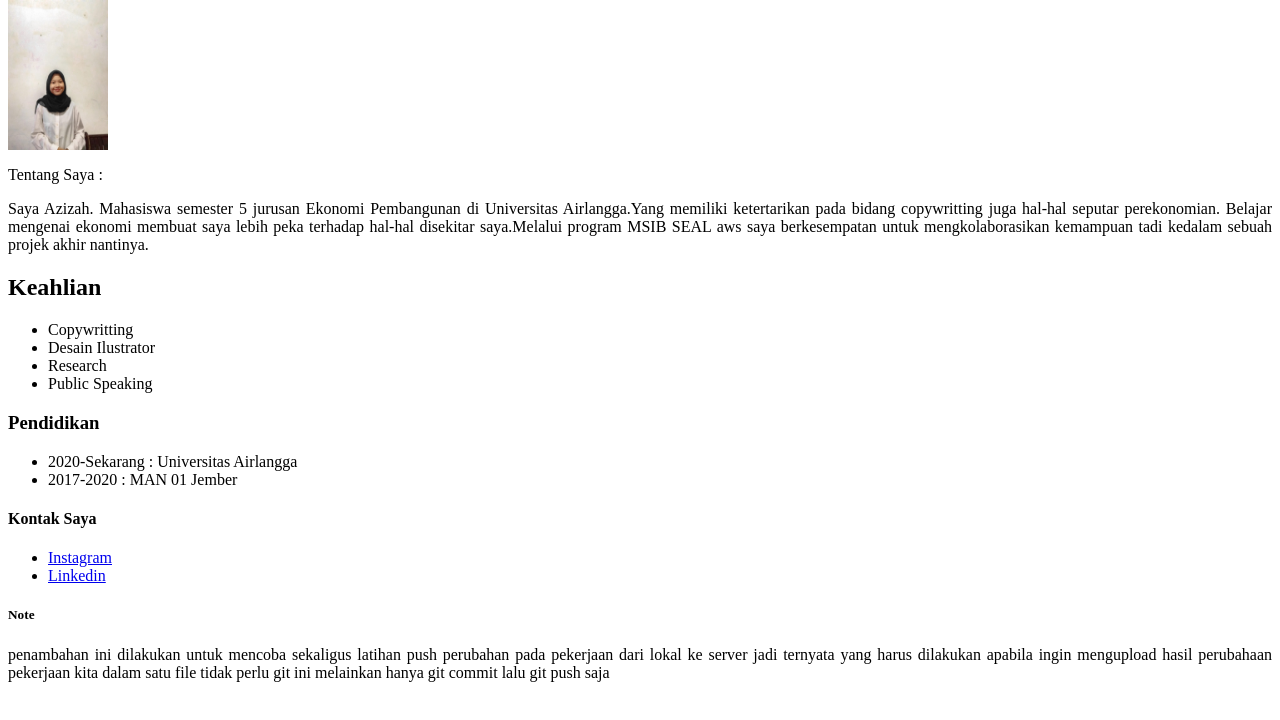
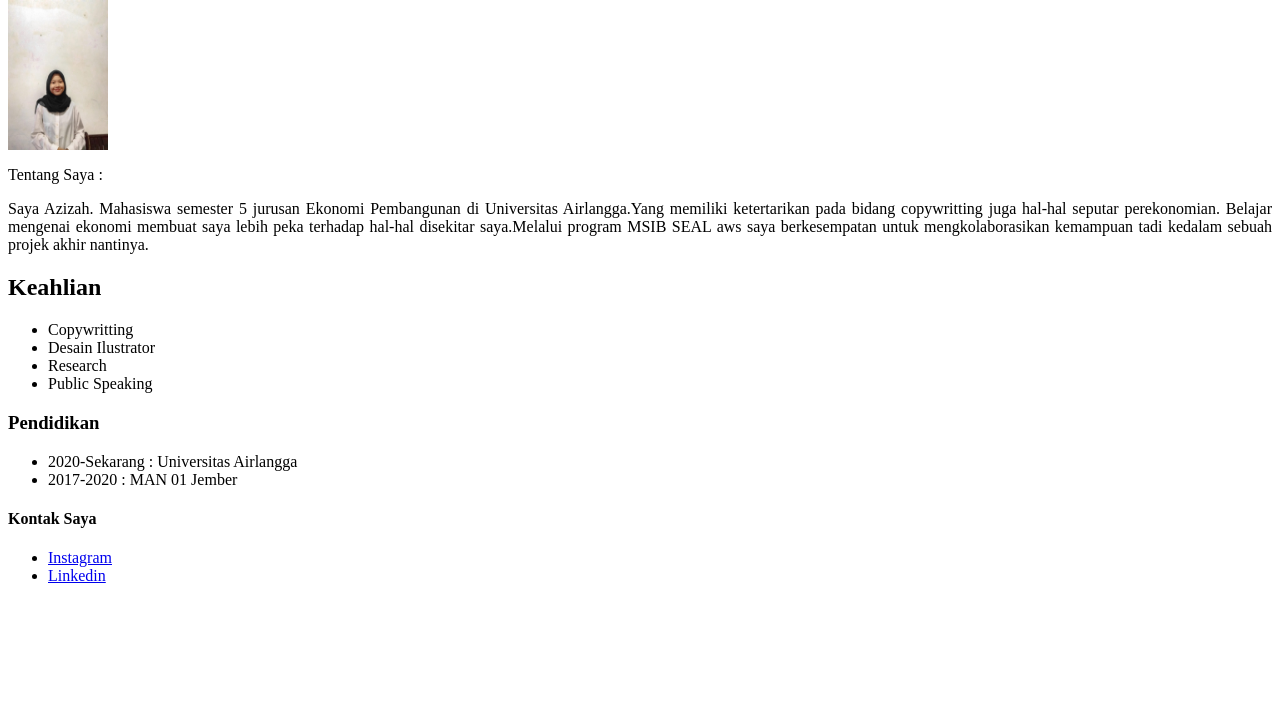
Before and after one commit to putrinuraziza/web-basic-seal, a plain HTML site: page Index.html in a window 1280 px wide. Shown: the part 66-786 px from the top of the page. Drawn offline with Linux system fonts and the light colour scheme.

Commit message:
mengecheck tugas

```diff
--- a/Introduction.html
+++ b/Index.html
@@ -29,10 +29,3 @@
         <li><a href="https://www.instagram.com/pnraziza/">Instagram</a></li>
         <li><a href="https://www.linkedin.com/in/putrinuraziza/">Linkedin</a></li>
         </ul>
-
-        <h5>Note</h5>
-        <p align="justify">penambahan ini dilakukan untuk mencoba sekaligus latihan push perubahan pada pekerjaan dari lokal ke server
-                           jadi ternyata yang harus dilakukan apabila ingin mengupload hasil perubahaan pekerjaan kita dalam satu file
-                           tidak perlu git ini melainkan hanya git commit lalu git push saja </p>
-    </body>
-</html>
--- a/Portofolio.css
+++ b/Portofolio.css
@@ -1,7 +1,4 @@
-<style>
-body {
-  background-color: rosybrown;
-}
+
 .Box   {
     color: black;
     margin-bottom: 50px;
```
Also changed, not shown: Potrofolio.html (+5 -5 lines).
